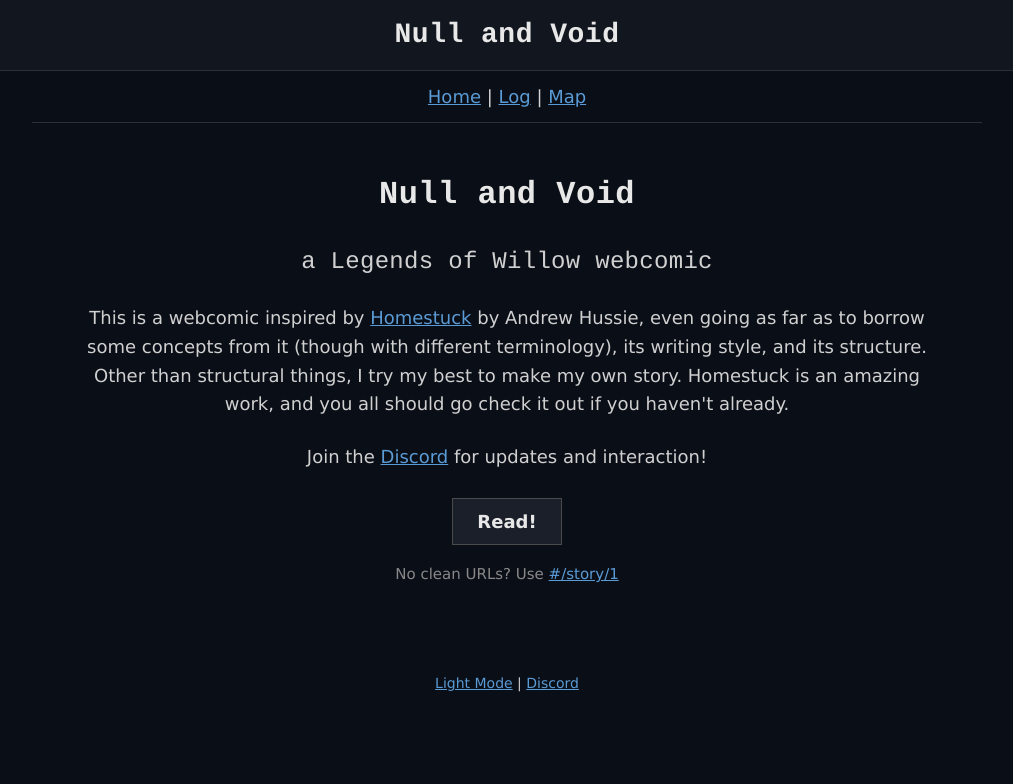
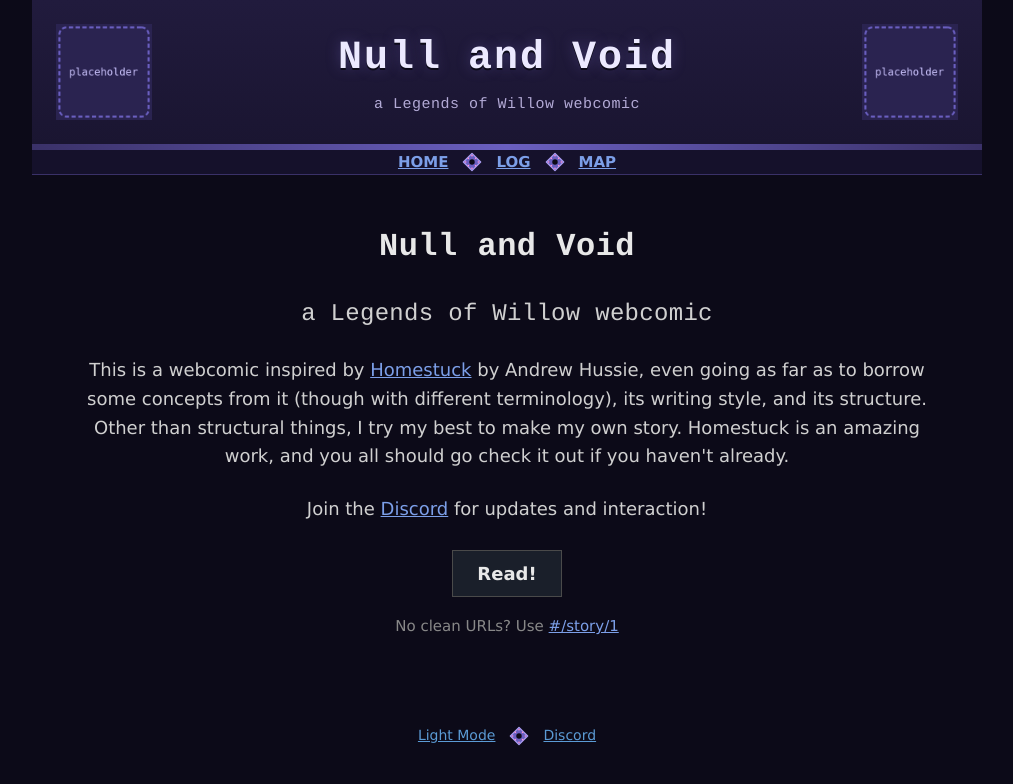
Before and after one commit to Sushii64/kaicomic, a website built with webpack: page index.html in a window 1280 px wide. Shown: the whole page, without its empty margins (133-1146 px from the left). Built offline with nearby package versions, Linux system fonts and the light colour scheme.

Commit message:
i think this is looking ok?

```diff
--- a/css/style.css
+++ b/css/style.css
@@ -8,7 +8,7 @@
 
 body {
   margin: 0;
-  background: #0a0e17;
+  background: #0c0a18;
   color: #d0d0d0;
   font-family: Verdana, Arial, Helvetica, sans-serif;
   font-size: 18px;
@@ -21,41 +21,99 @@
 
 /* ── Links ─────────────────────────────────────────────────────────────────── */
 
-a               { color: #5b9bd5; text-decoration: underline; }
-a:hover         { color: #7ab8e8; }
-a:visited       { color: #a68dd5; }
+a               { color: #7c9fe8; text-decoration: underline; }
+a:hover         { color: #9bb6f0; }
+a:visited       { color: #b69ae0; }
 
-/* ── Header ────────────────────────────────────────────────────────────────── */
+/* ── Header / masthead ───────────────────────────────────────────────────────
+ *
+ * Modeled on the MS Paint Adventures masthead: a banner panel with two corner
+ * mascots flanking the centered title, capped by a thin accent rule. The
+ * mascot art (/img/ui/mascot.svg) is a placeholder for now.
+ * ─────────────────────────────────────────────────────────────────────────── */
 
-.site-header {
-  background: #12161f;
-  border-bottom: 1px solid #2a2f3a;
+.masthead {
+  display: flex;
+  align-items: center;
+  justify-content: space-between;
+  gap: 16px;
+  padding-top: 18px;
+  padding-bottom: 18px;
+  min-height: 96px;
+  background: linear-gradient(180deg, #211b3d 0%, #1a1531 100%);
 }
-.site-header .container {
-  padding-top: 14px;
-  padding-bottom: 14px;
+
+.masthead__mascot {
+  flex: 0 0 auto;
+  width: 96px;
+  height: 96px;
+  display: block;
+  image-rendering: auto;
 }
+
+.masthead__title-wrap {
+  flex: 1 1 auto;
+  text-align: center;
+  min-width: 0;
+}
+
 .site-title {
   margin: 0;
-  font-size: 28px;
+  font-size: 40px;
   font-weight: bold;
   text-align: center;
-  color: #e8e8e8;
+  color: #ece9ff;
+  font-family: Courier, "Courier New", monospace;
+  letter-spacing: 2px;
+  text-shadow: 0 2px 0 #0c0a18, 0 0 14px rgba(122, 108, 200, 0.35);
+}
+
+.site-tagline {
+  margin: 6px 0 0 0;
+  font-size: 15px;
+  color: #b3aad6;
   font-family: Courier, "Courier New", monospace;
   letter-spacing: 0.5px;
+}
+
+/* The thin light strip under the MSPA banner (their #c6c6c6 rule), recolored.
+ * Matched to the masthead/nav width so all three colored bars align. */
+.masthead__rule {
+  height: 6px;
+  max-width: 950px;
+  margin: 0 auto;
+  background: linear-gradient(90deg, #3a3168 0%, #6a5fc0 50%, #3a3168 100%);
 }
 
 /* ── Under-header nav ──────────────────────────────────────────────────────── */
 
 .under-header.container {
-  padding-top: 12px;
-  padding-bottom: 12px;
+  display: flex;
+  align-items: center;
+  justify-content: center;
+  padding-top: 2px;
+  padding-bottom: 2px;
   text-align: center;
-  border-bottom: 1px solid #2a2f3a;
+  background: #15112b;
+  border-bottom: 1px solid #3a3168;
 }
 .under-header a {
-  color: #5b9bd5;
-  font-size: 18px;
+  color: #7c9fe8;
+  font-size: 15px;
+  font-weight: bold;
+  line-height: 1;
+  vertical-align: middle;
+  text-transform: uppercase;
+  text-decoration-thickness: 0.5px;
+}
+
+/* Inline image separator between nav links (MSPA "candy corn" stand-in). */
+.nav-sep {
+  display: inline-block;
+  width: 20px;
+  height: 20px;
+  margin: 0 14px;
+  vertical-align: middle;
 }
 
 /* ── Light-mode toggle ─────────────────────────────────────────────────────── */
@@ -75,16 +133,35 @@
 /* ── Layout ────────────────────────────────────────────────────────────────── */
 
 .container {
+  --pad: 24px;
   width: 100%;
   max-width: 950px;
   margin: 0 auto;
-  padding: 24px;
+  padding: var(--pad);
 }
 
 .panel {
-  background: #0a0e17;
+  background: #0c0a18;
   border: none;
   padding: 24px 18px;
+}
+
+/* ── Boxed page (story + log) ─────────────────────────────────────────────────
+ * Frames the page content, echoing the MS Paint Adventures comic box: a lighter
+ * inner panel inside a darker outer frame band, with a thin accent edge line.
+ * The 7px border is the frame band; the inset shadow is the inner edge.
+ *
+ * The negative horizontal margin (= the content container's padding) makes the
+ * box's border-box span the full container width, so it lines up exactly with
+ * the masthead and nav bars above. --pad is inherited from the parent
+ * .container, so the alignment holds at the responsive padding too. */
+.panel.page,
+.panel.log {
+  background: #181430;
+  border: 7px solid #211b3d;
+  box-shadow: inset 0 0 0 1px #4a3f86;
+  margin: 7px calc(-1 * var(--pad));
+  padding: 28px;
 }
 
 /* ── Panel titles ──────────────────────────────────────────────────────────── */
@@ -118,7 +195,7 @@
   height: auto;
   margin: 24px auto;
   image-rendering: auto;
-  border: 1px solid #2a2f3a;
+  border: 1px solid #3a3168;
 }
 
 /* ── Text content ──────────────────────────────────────────────────────────── */
@@ -371,14 +448,24 @@
 
 /* ── Responsive ─────────────────────────────────────────────────────────────── */
 
+@media (max-width: 720px) {
+  .masthead          { gap: 10px; min-height: 0; }
+  .masthead__mascot  { width: 64px; height: 64px; }
+  .site-title        { font-size: 30px; letter-spacing: 1px; }
+}
+
 @media (max-width: 520px) {
   body            { font-size: 16px; }
-  .container      { padding: 18px; }
+  .container      { --pad: 18px; }
   .panel          { padding: 18px 12px; }
   .panel__title   { font-size: 24px; }
   .panel__subtitle{ font-size: 20px; }
   .command-link   { font-size: 18px; }
   .content        { font-size: 16px; }
+  .masthead__mascot { width: 48px; height: 48px; }
+  .site-title       { font-size: 24px; }
+  .site-tagline     { font-size: 13px; }
+  .nav-sep          { margin: 0 8px; }
 }
 
 /* ═══════════════════════════════════════════════════════════════════════════
@@ -392,17 +479,22 @@
 }
 
 /* Header */
-body.light-mode .site-header              { background: #e8e8e8; border-bottom-color: #c0c0c0; }
-body.light-mode .site-title               { color: #1a1a1a; }
-body.light-mode .under-header.container   { border-bottom-color: #c0c0c0; }
+body.light-mode .masthead                 { background: linear-gradient(180deg, #e9e6f5 0%, #ddd7ef 100%); }
+body.light-mode .site-title               { color: #2a2150; text-shadow: 0 1px 0 #ffffff; }
+body.light-mode .site-tagline             { color: #574d78; }
+body.light-mode .masthead__rule           { background: linear-gradient(90deg, #b9b1d8 0%, #6a5fc0 50%, #b9b1d8 100%); }
+body.light-mode .under-header.container   { background: #ece9f6; border-bottom-color: #b9b1d8; }
+body.light-mode .under-header a           { color: #4338ca; }
 
 /* Links */
-body.light-mode a         { color: #2563eb; }
-body.light-mode a:hover   { color: #1d4ed8; }
+body.light-mode a         { color: #4338ca; }
+body.light-mode a:hover   { color: #3730a3; }
 body.light-mode a:visited { color: #7c3aed; }
 
 /* Panel */
 body.light-mode .panel          { background: #f5f5f5; }
+body.light-mode .panel.page,
+body.light-mode .panel.log      { background: #ffffff; border-color: #ddd7ef; box-shadow: inset 0 0 0 1px #c9c2e0; }
 body.light-mode .panel__title,
 body.light-mode .panel__title.title { color: #1a1a1a; }
 body.light-mode .panel__subtitle{ color: #2a2a2a; }
--- a/js/app.js
+++ b/js/app.js
@@ -145,11 +145,26 @@
   // main > article(panel) for the caller to fill. Returns the pieces so each
   // view can append content to `panel` and decide where to place `lightModeToggle`.
   // panelClass sets the <article> class (e.g. 'panel page', 'panel home').
+  // A small inline image used to separate nav links, in the spirit of the MS
+  // Paint Adventures "candy corn" separators. Placeholder art for now — swap
+  // /img/ui/separator.svg for the real comic-specific icon.
+  function navSep() {
+    return h('img', { class: 'nav-sep', src: '/img/ui/separator.svg', alt: '', 'aria-hidden': 'true' });
+  }
+
   function renderChrome(panelClass = 'panel') {
+    // MSPA-style masthead: two corner mascots flanking the centered title.
+    // The mascot art is a placeholder (/img/ui/mascot.png) for now.
     const header = h('header', { class: 'site-header' },
-      h('div', { class: 'container' },
-        h('h1', { class: 'site-title' }, 'Null and Void')
-      )
+      h('div', { class: 'masthead container' },
+        h('img', { class: 'masthead__mascot masthead__mascot--left', src: '/img/ui/mascot.png', alt: '', 'aria-hidden': 'true' }),
+        h('div', { class: 'masthead__title-wrap' },
+          h('h1', { class: 'site-title' }, 'Null and Void'),
+          h('p', { class: 'site-tagline' }, 'a Legends of Willow webcomic')
+        ),
+        h('img', { class: 'masthead__mascot masthead__mascot--right', src: '/img/ui/mascot.png', alt: '', 'aria-hidden': 'true' })
+      ),
+      h('div', { class: 'masthead__rule' })
     );
 
     const underHeader = h('div', { class: 'under-header container' },
@@ -157,12 +172,12 @@
         href: '/',
         onClick: (e) => { if (!navigateTo('/', e)) e.preventDefault(); }
       }, 'Home'),
-      ' | ',
+      navSep(),
       h('a', {
         href: '/log',
         onClick: (e) => { if (!navigateTo('/log', e)) e.preventDefault(); }
       }, 'Log'),
-      ' | ',
+      navSep(),
       h('a', {
         href: '/map',
         onClick: (e) => { if (!navigateTo('/map', e)) e.preventDefault(); }
@@ -183,7 +198,7 @@
       rel: 'noopener'
     }, 'Discord');
 
-    const lightModeToggle = h('div', { class: 'light-mode-toggle container' }, lightModeLink, ' | ', discordLink);
+    const lightModeToggle = h('div', { class: 'light-mode-toggle container' }, lightModeLink, navSep(), discordLink);
 
     const main = h('main', { class: 'container' });
     const panel = h('article', { class: panelClass });
@@ -659,7 +674,7 @@
     app.innerHTML = '';
     applyLightMode();
 
-    const { header, underHeader, lightModeToggle, main, panel } = renderChrome('panel');
+    const { header, underHeader, lightModeToggle, main, panel } = renderChrome('panel log');
     app.append(header, underHeader, main);
 
     panel.append(h('h2', { class: 'panel__title' }, 'Log'));
```
Also changed, not shown: img/ui/mascot.png (added), img/ui/separator.svg (added).
